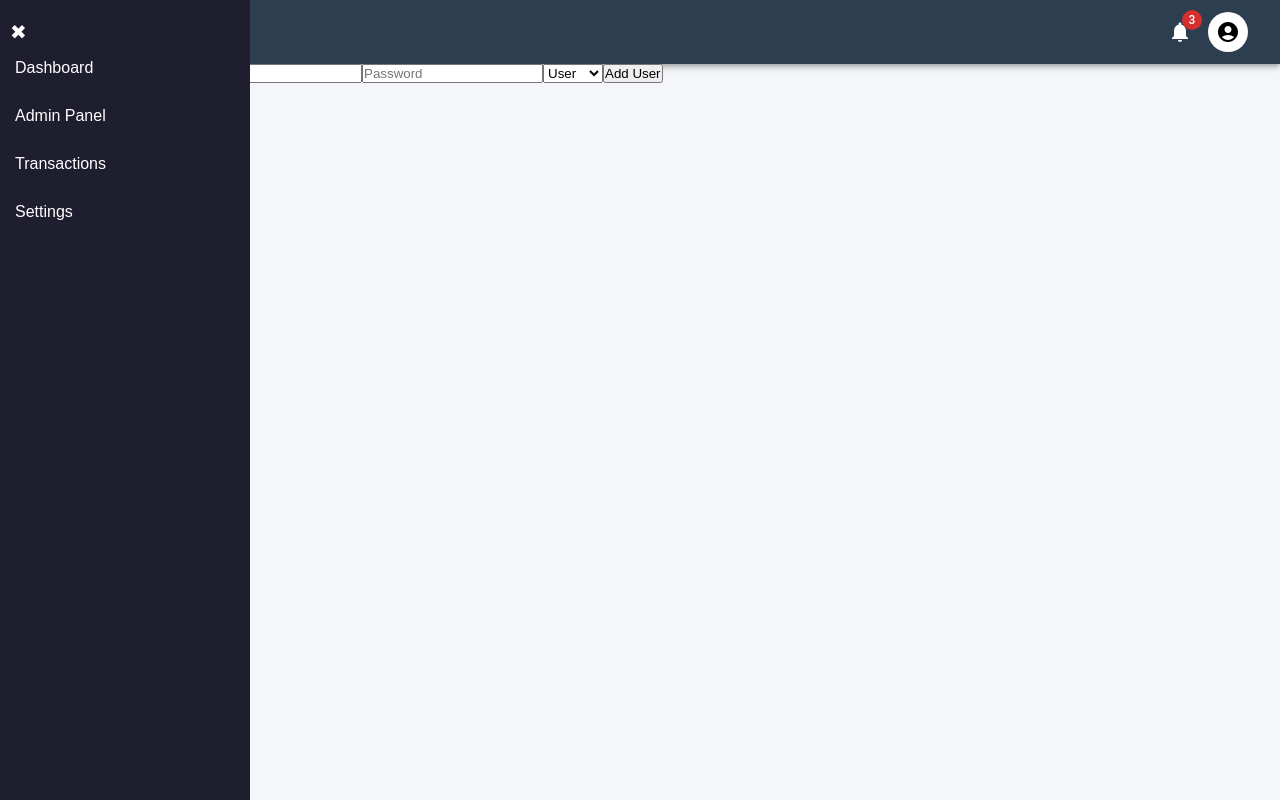
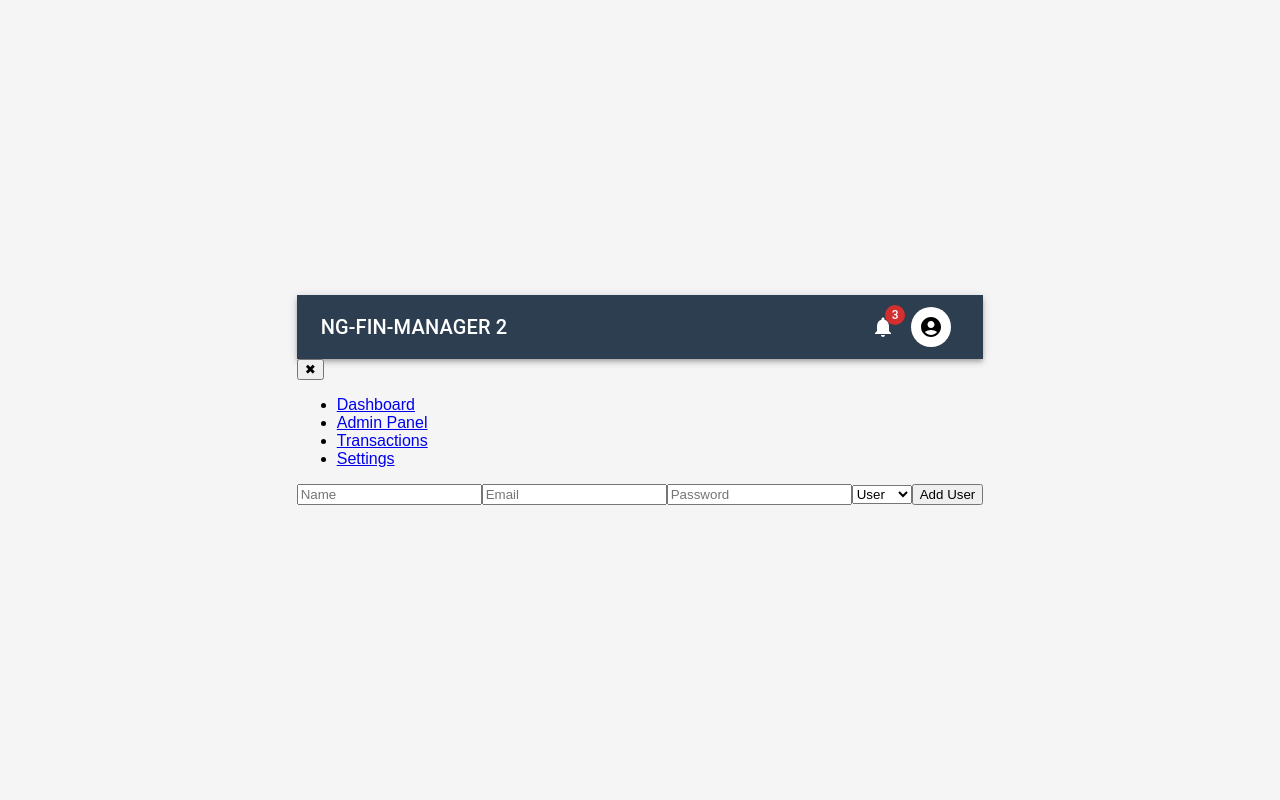
Before and after one commit to ricjas-project/NG-Fin-Manager-Frontend, a React (Vite) app: page /add-user in a window 1280 px wide. Built offline with nearby package versions, Linux system fonts and the light colour scheme.

Commit message:
NG FIN MANAGER 2 style update

```diff
--- a/src/styles/global.css
+++ b/src/styles/global.css
@@ -1,106 +1,95 @@
-/* === Global Styles === */
-* {
+/* General Styles */
+body {
+    font-family: Arial, sans-serif;
     margin: 0;
     padding: 0;
-  box-sizing: border-box;
-  font-family: "Arial", sans-serif;
+    display: flex;
+    justify-content: center;
+    align-items: center;
+    height: 100vh;
+    background-color: #f5f5f5;
 }
 
-/* === Body & Layout === */
-body {
-  background-color: #f4f6f9;
-  color: #333;
+/* Container */
+.container {
     display: flex;
     flex-direction: column;
+    align-items: center;
+    justify-content: center;
+    width: 100%;
+    max-width: 400px;
+    padding: 20px;
+    background: white;
+    box-shadow: 0px 0px 10px rgba(0, 0, 0, 0.1);
+    border-radius: 8px;
 }
 
-/* === Sidebar Styles === */
-.sidebar {
-  width: 250px;
-  background: #1e1e2f;
-  color: white;
-  height: 100vh;
-  position: fixed;
-  top: 0;
-  left: 0;
-  padding-top: 20px;
-  transition: width 0.3s ease-in-out;
+/* Logo */
+.logo {
+    text-align: center;
+    margin-bottom: 20px;
 }
 
-.sidebar.collapsed {
-  width: 60px;
+.logo img {
+    max-width: 100%;
+    height: auto;
 }
 
-.sidebar ul {
-  list-style: none;
-  padding: 0;
+/* Form */
+.form-group {
+    display: flex;
+    flex-direction: column;
+    width: 100%;
+    margin-bottom: 15px;
 }
 
-.sidebar li {
-  padding: 15px;
+.form-group label {
+    font-size: 14px;
+    font-weight: bold;
+    margin-bottom: 5px;
 }
 
-.sidebar li a {
-  color: white;
-  text-decoration: none;
-  display: block;
+.form-group input {
+    width: 100%;
+    padding: 10px;
+    border: 1px solid #ccc;
+    border-radius: 5px;
+    font-size: 16px;
 }
 
-.toggle-btn {
-  background: transparent;
+/* Button */
+.button {
+    width: 100%;
+    padding: 10px;
+    background-color: #007bff;
+    color: white;
     border: none;
-  color: white;
-  font-size: 20px;
+    border-radius: 5px;
+    font-size: 16px;
     cursor: pointer;
-  margin-left: 10px;
+    transition: background 0.3s;
 }
 
-/* === TopBar Styles === */
-.topbar {
-  background: #ffffff;
-  height: 60px;
-  display: flex;
-  align-items: center;
-  justify-content: space-between;
-  padding: 0 20px;
-  box-shadow: 0 2px 5px rgba(0, 0, 0, 0.1);
-  position: fixed;
-  top: 0;
-  left: 250px;
-  width: calc(100% - 250px);
-  transition: left 0.3s ease-in-out;
+.button:hover {
+    background-color: #0056b3;
 }
 
-.sidebar.collapsed + .topbar {
-  left: 60px;
-  width: calc(100% - 60px);
+/* Right Panel Fix */
+.right-panel {
+    position: fixed;
+    right: 0;
+    top: 0;
+    width: 250px;
+    height: 100%;
+    background: #333;
+    color: white;
+    display: flex;
+    flex-direction: column;
+    padding: 20px;
+    transition: transform 0.3s ease-in-out;
 }
 
-/* === TopBar Elements === */
-.topbar .logo {
-  font-size: 20px;
-  font-weight: bold;
-  color: #1e1e2f;
-}
-
-.topbar .right-section {
-  display: flex;
-  align-items: center;
-}
-
-.topbar .right-section .icon {
-  font-size: 24px;
-  margin: 0 10px;
-  cursor: pointer;
-}
-
-/* === Dashboard Content === */
-.dashboard-content {
-  margin-left: 250px;
-  padding: 20px;
-  transition: margin-left 0.3s ease-in-out;
-}
-
-.sidebar.collapsed + .dashboard-content {
-  margin-left: 60px;
-}
+/* Collapsed State */
+document.getElementById("togglePanel").addEventListener("click", function() {
+    document.querySelector(".right-panel").classList.toggle("collapsed");
+});
```
Lines whose indentation alone changed are shown as unchanged.
